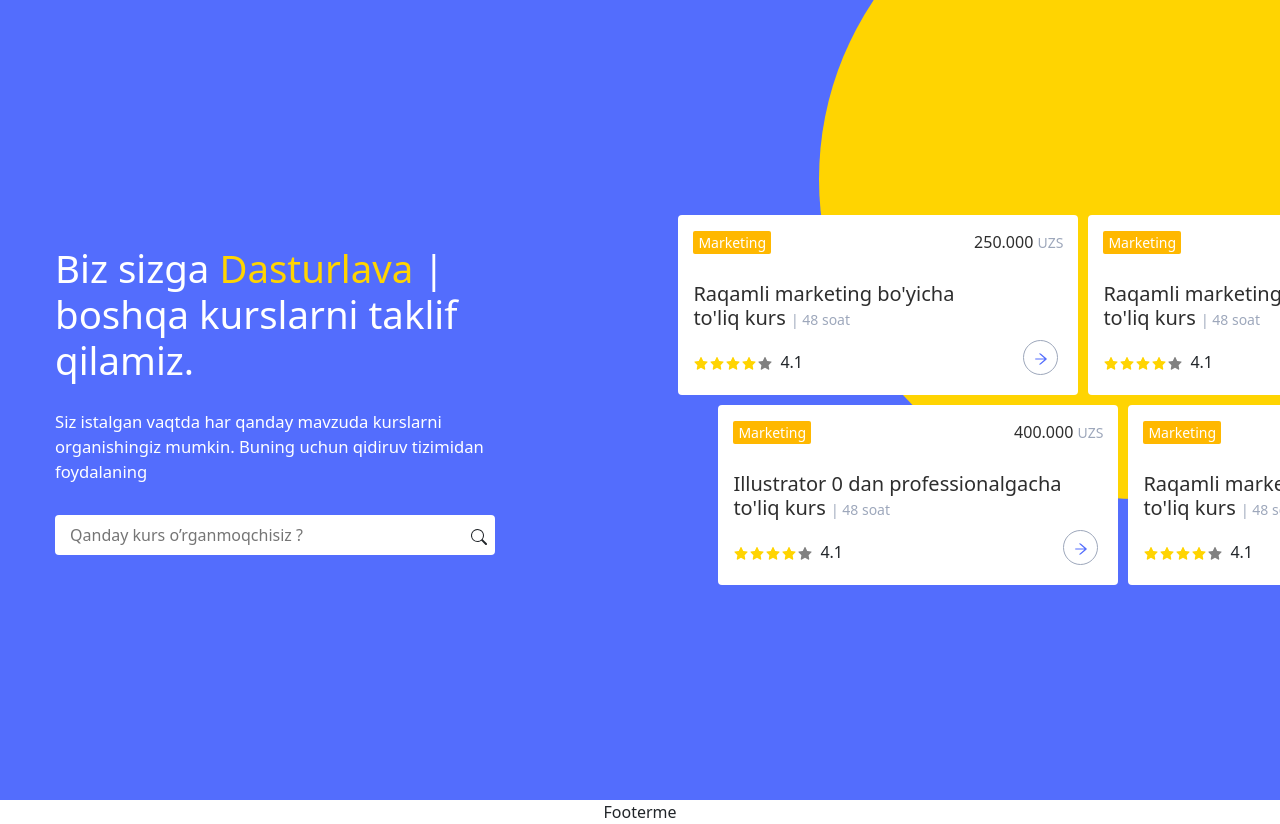
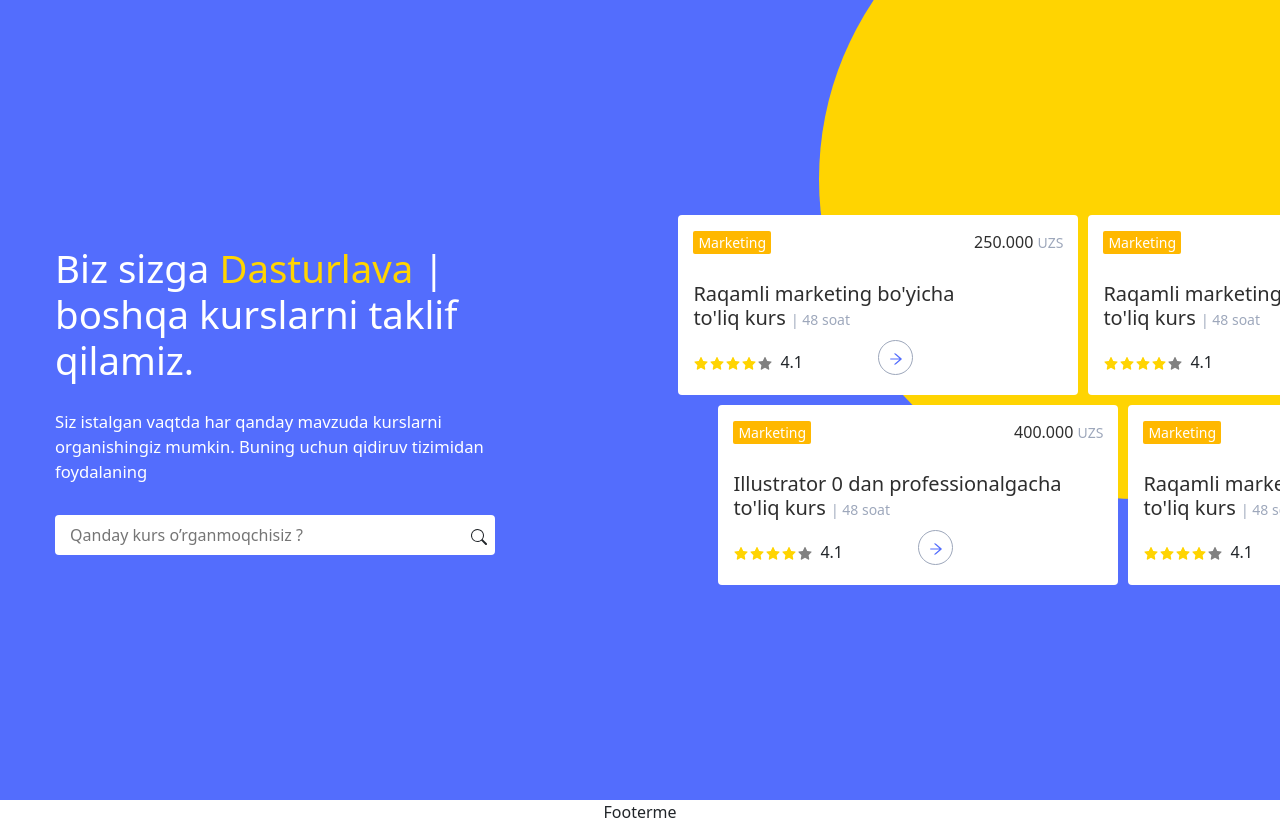
Before and after one commit to burxonIT/pdp, a React (Create React App) app in the folder pdp-strom/: page / in a window 1280 px wide. Built offline with nearby package versions, Linux system fonts and the light colour scheme.

Commit message:
asdsd
saasdwefqeeee

```diff
--- a/pdp-strom/src/Pages/Css/Home.module.css
+++ b/pdp-strom/src/Pages/Css/Home.module.css
@@ -160,7 +160,7 @@ margin-bottom: 12px;
     border: 1px solid #9DA7BB;
     position: absolute;
     bottom: 20px;
-    right: 20px;
+    /* right: 20px; */
 }
 @media (max-width:600px){
     .header_text h2{
```
